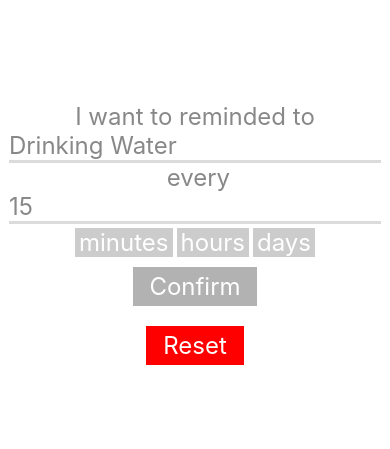
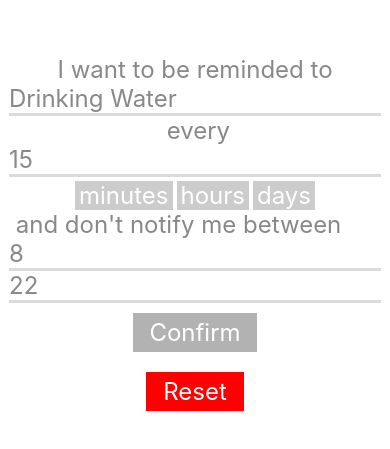
Before and after one commit to brennanmanning/get-notifications, a React Native app: screen / in a window 390 px wide. Shown: the part 189-638 px from the top of the page. Built offline with nearby package versions, Linux system fonts and the light colour scheme.

Commit message:
Added Time for Day Notifications and DnD for etc.

```diff
--- a/App.tsx
+++ b/App.tsx
@@ -1,6 +1,5 @@
 import React from "react";
 import {
-  FlatList,
   StyleSheet,
   Text,
   TextInput,
@@ -9,14 +8,23 @@ import {
 } from "react-native";
 
 export default function App() {
+  enum TIMES {
+    min = "minutes",
+    hours = "hours",
+    days = "days",
+  }
+
   const [text, onChangeText] = React.useState<string | undefined>();
   const [number, onChangeNumber] = React.useState<string | undefined>();
   const [timeChosen, onChoseTime] = React.useState<boolean>(false);
-  const [time, onSelectedTime] = React.useState<string>();
+  const [time, onSelectedTime] = React.useState<TIMES>();
+  const [hour, onChangeHour] = React.useState<string | undefined>();
+  const [startHour, onChangeStartHour] = React.useState<string | undefined>();
+  const [endHour, onChangeEndHour] = React.useState<string | undefined>();
 
   return (
     <View style={styles.container}>
-      <Text style={styles.message}>I want to reminded to</Text>
+      <Text style={styles.message}>I want to be reminded to</Text>
       <TextInput
         style={styles.input}
         value={text}
@@ -37,7 +45,7 @@ export default function App() {
           <TouchableOpacity
             onPress={() => {
               onChoseTime(true);
-              onSelectedTime("minutes");
+              onSelectedTime(TIMES.min);
             }}
             style={styles.timeButton}
           >
@@ -47,7 +55,7 @@ export default function App() {
           <TouchableOpacity
             onPress={() => {
               onChoseTime(true);
-              onSelectedTime("hours");
+              onSelectedTime(TIMES.hours);
             }}
             style={styles.timeButton}
           >
@@ -57,7 +65,7 @@ export default function App() {
           <TouchableOpacity
             onPress={() => {
               onChoseTime(true);
-              onSelectedTime("days");
+              onSelectedTime(TIMES.days);
             }}
             style={styles.timeButton}
           >
@@ -65,6 +73,38 @@ export default function App() {
           </TouchableOpacity>
         </View>
       )}
+
+      {time === TIMES.days ? (
+        <View style={{ alignItems: "center" }}>
+          <Text style={styles.message}> at </Text>
+          <TextInput
+            style={styles.input}
+            value={hour}
+            onChangeText={onChangeHour}
+            keyboardType="numeric"
+            placeholder="9"
+          />
+        </View>
+      ) : (
+        <View>
+          <Text style={styles.message}> and don't notify me between </Text>
+          <TextInput
+            style={styles.input}
+            value={startHour}
+            onChangeText={onChangeStartHour}
+            keyboardType="numeric"
+            placeholder="8"
+          />
+          <TextInput
+            style={styles.input}
+            value={endHour}
+            onChangeText={onChangeEndHour}
+            keyboardType="numeric"
+            placeholder="22"
+          />
+        </View>
+      )}
+
       <TouchableOpacity
         onPress={() =>
           alert(
```
